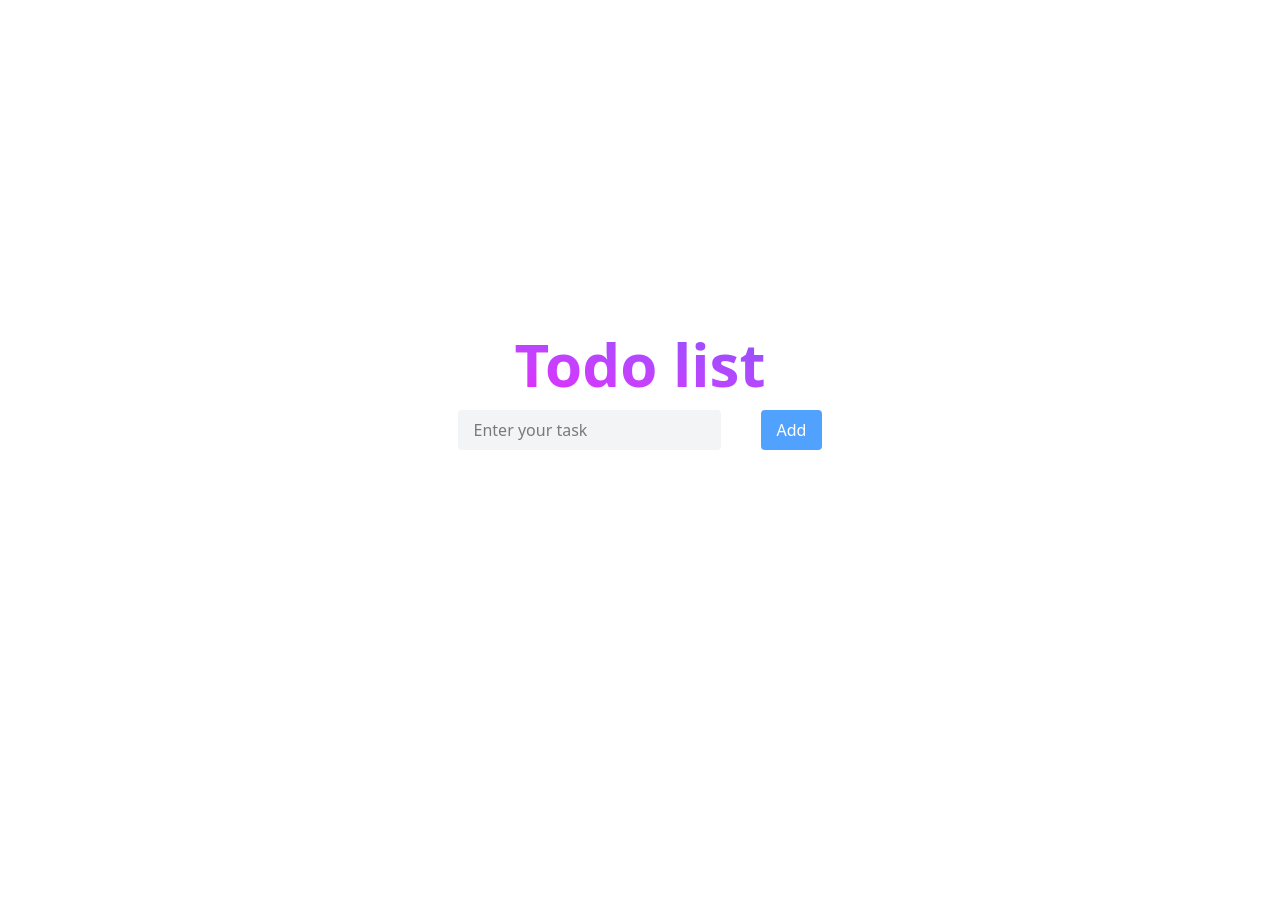
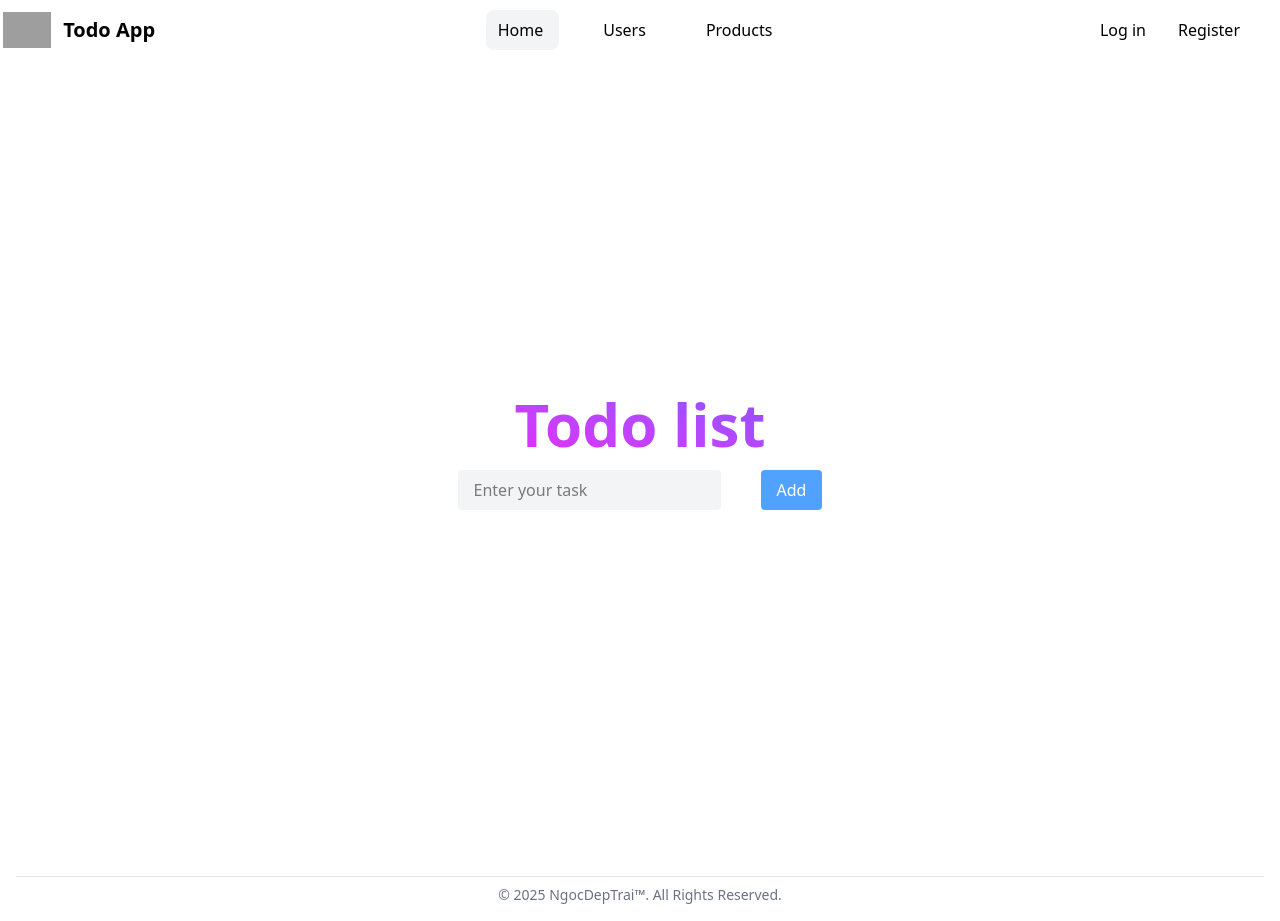
Before and after one commit to shin-client/hdit-react-ultimate, a React (Vite) app: page / in a window 1280 px wide. Before the commit the page ends 800 px from the top, so only its background shows below. Built offline with nearby package versions, Linux system fonts and the light colour scheme; grey boxes are pictures that could not be loaded.

Commit message:
done todo app

```diff
--- a/src/App.jsx
+++ b/src/App.jsx
@@ -1,26 +1,14 @@
-import { useState } from "react";
-import TodoAdd from "./components/TodoAdd";
-import TodoList from "./components/TodoList";
+import Header from "./components/Header";
+import Footer from "./components/Footer";
+import { Outlet } from "react-router";
 
 function App() {
-  const [todoList, setTodoList] = useState([]);
-
-  const addNewTodo = (value) => {
-    const newTodo = {
-      id: Math.round(Math.random() * 100000000),
-      todoName: value,
-    };
-    setTodoList([...todoList, newTodo]);
-  };
-
   return (
-    <div className="container mx-auto w-2xl h-[100vh] flex flex-col justify-center items-center gap-4">
-      <p className="text-6xl font-bold bg-gradient-to-bl from-violet-500 to-fuchsia-500 text-transparent bg-clip-text">
-        Todo list
-      </p>
-      <TodoAdd addNewTodo={addNewTodo} />
-      <TodoList todoList={todoList} setTodoList={setTodoList} />
-    </div>
+    <>
+      <Header />
+      <Outlet />
+      <Footer />
+    </>
   );
 }
 
--- /dev/null
+++ b/src/components/Footer.jsx
@@ -0,0 +1,17 @@
+const Footer = () => {
+  return (
+    <footer className="rounded-lg m-4">
+      <div className="w-full max-w-screen-xl mx-auto">
+        <hr className="my-2 border-gray-200" />
+        <span className="block text-sm text-gray-500 text-center">
+          © 2025{" "}
+          <a href="/" className="hover:underline">
+            NgocDepTrai™
+          </a>
+          . All Rights Reserved.
+        </span>
+      </div>
+    </footer>
+  );
+};
+export default Footer;
--- /dev/null
+++ b/src/components/Header.jsx
@@ -0,0 +1,61 @@
+import { Link, NavLink } from "react-router";
+
+const NAVLIST = [
+  { link: "/", title: "Home" },
+  { link: "/users", title: "Users" },
+  { link: "/Products", title: "Products" },
+];
+
+const Header = () => {
+  return (
+    <header className="sticky top-0">
+      <nav className="bg-white border-gray-200 px-6 py-2.5 flex justify-between items-center max-w-screen-xl mx-auto">
+        <Link to="/" className="flex justify-center items-center">
+          <img
+            src="https://flowbite.com/docs/images/logo.svg"
+            className="mr-3 h-9"
+          />
+          <span className="self-center text-xl font-semibold whitespace-nowrap">
+            Todo App
+          </span>
+        </Link>
+        <div className="flex items-center order-2">
+          <Link
+            to="/login"
+            className=" hover:bg-gray-100 transition-colors font-medium rounded-lg text-md px-4 py-2 whitespace-nowrap"
+          >
+            Log in
+          </Link>
+          <Link
+            to="/register"
+            className=" hover:bg-gray-100 transition-colors font-medium rounded-lg text-md px-4 py-2"
+          >
+            Register
+          </Link>
+        </div>
+        <div
+          className="justify-center items-center w-full flex order-1 ml-[56px]"
+          id="mobile-menu-2"
+        >
+          <ul className="flex font-medium space-x-8 mt-0">
+            {NAVLIST.map((nav) => {
+              return (
+                <li key={nav.link}>
+                  <NavLink
+                    to={nav.link}
+                    className={({ isActive }) => {
+                      return `block py-2 pr-4 pl-3 rounded-lg hover:bg-gray-100 ${isActive ? "bg-gray-100" : ""}`;
+                    }}
+                  >
+                    {nav.title}
+                  </NavLink>
+                </li>
+              );
+            })}
+          </ul>
+        </div>
+      </nav>
+    </header>
+  );
+};
+export default Header;
--- /dev/null
+++ b/src/components/Todo.jsx
@@ -0,0 +1,25 @@
+import { useState } from "react";
+import TodoAdd from "./TodoAdd";
+import TodoList from "./TodoList";
+
+const Todo = () => {
+  const [todoList, setTodoList] = useState([]);
+
+  const addNewTodo = (value) => {
+    const newTodo = {
+      id: Math.round(Math.random() * 100000000),
+      todoName: value,
+    };
+    setTodoList([...todoList, newTodo]);
+  };
+  return (
+    <div className="container mx-auto w-2xl h-[100vh] flex flex-col justify-center items-center gap-4">
+        <p className="text-6xl font-bold bg-gradient-to-bl from-violet-500 to-fuchsia-500 text-transparent bg-clip-text">
+          Todo list
+        </p>
+        <TodoAdd addNewTodo={addNewTodo} />
+        <TodoList todoList={todoList} setTodoList={setTodoList} />
+      </div>
+  )
+}
+export default Todo
--- a/src/main.jsx
+++ b/src/main.jsx
@@ -7,13 +7,21 @@
 import RegisterPage from "./pages/RegisterPage.jsx";
 import UsersPage from "./pages/UsersPage.jsx";
 import ProductsPage from "./pages/ProductsPage.jsx";
+import Todo from "./components/Todo.jsx";
+import ErrorPage from "./pages/ErrorPage.jsx";
 
 const router = createBrowserRouter([
-  { path: "/", element: <App /> },
+  {
+    element: <App />,
+    errorElement: <ErrorPage />,
+    children: [
+      { index: true, element: <Todo /> },
+      { path: "/users", element: <UsersPage /> },
+      { path: "/products", element: <ProductsPage /> },
+    ],
+  },
   { path: "/login", element: <LoginPage /> },
   { path: "/register", element: <RegisterPage /> },
-  { path: "/users", element: <UsersPage /> },
-  { path: "/products", element: <ProductsPage /> },
 ]);
 
 createRoot(document.getElementById("root")).render(
--- /dev/null
+++ b/src/pages/ErrorPage.jsx
@@ -0,0 +1,20 @@
+import { Link, useRouteError } from "react-router";
+
+const ErrorPage = () => {
+  const error = useRouteError();
+  console.error(error);
+
+  return (
+    <div className="h-[100vh] mx-auto flex flex-col justify-center items-center">
+      <h1>Oops!</h1>
+      <p>Sorry, an unexpected error has occurred.</p>
+      <p>
+        <i>{error.statusText || error.message}</i>
+      </p>
+      <Link to={"/"} className="hover:underline">
+        Back to homepage
+      </Link>
+    </div>
+  );
+};
+export default ErrorPage;
```
